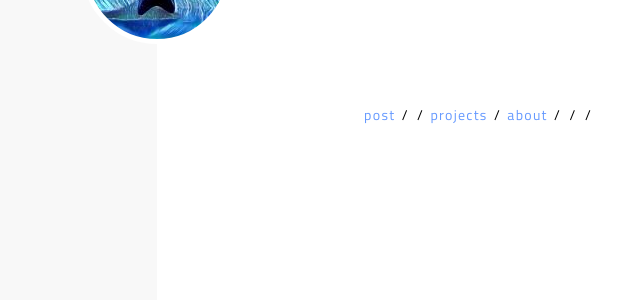
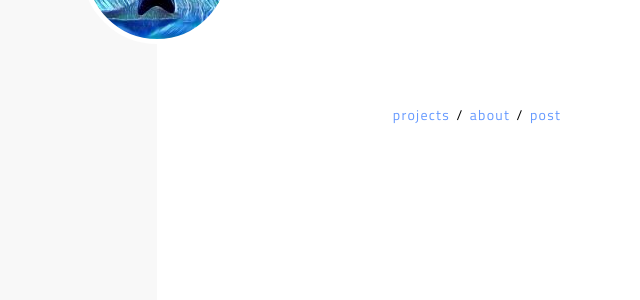
Before and after one commit to ryneli/ryneli.github.io, a Jekyll site: the page built from index.html, in a window 1280 px wide. Shown: the part 256-556 px from the top of the page, without its empty margins (483-1123 px from the left). Built offline with Jekyll 4.4.1, drawn with Linux system fonts in a browser that asks for light colours.

Commit message:
change pages

```diff
--- a/index.html
+++ b/index.html
@@ -2,10 +2,10 @@
 layout: page
 ---
 <div class="index-wrapper">
-  <a class="link-1" href="{{ site.posts[0].url }}">post</a> /
   {% for page in site.pages %}
-  {% if page.title != 404 %}
+  {% if page.title and page.title != 404 %}
   <a class="link-1" href="{{ page.url }}">{{ page.title }}</a> /
   {% endif %}
   {% endfor %}
+  <a class="link-1" href="{{ site.posts[0].url }}">post</a>
 </div>
```
